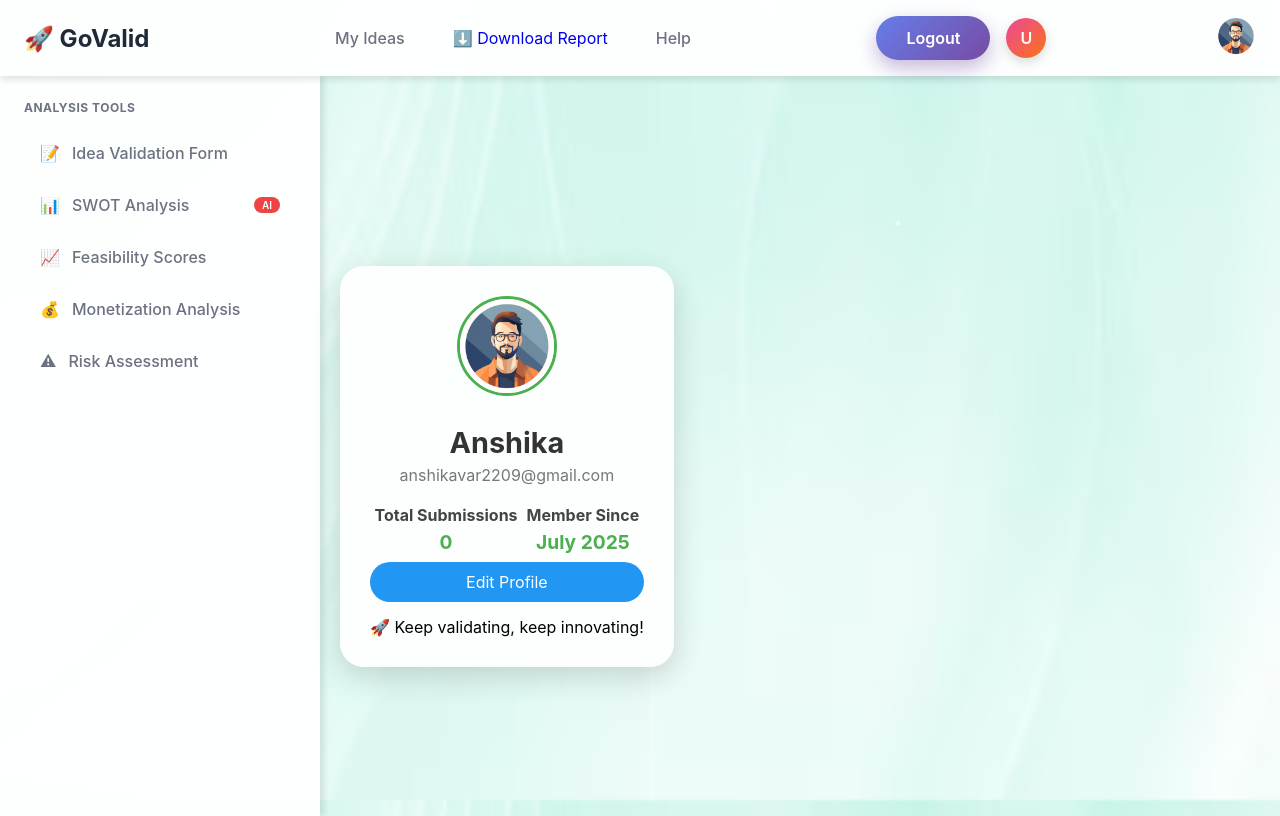
After one commit to yash191stack/GoValid, a Django app: page /dashboard/profile/ in a window 1280 px wide. The commit adds this page. Run offline with Django 5.2, Linux system fonts and the light colour scheme; a user stored in the database is signed in; data comes from the database, SQL or seed files in the repository; both versions use the stored data as it was after the commit; some libraries are stand-ins or nearby versions.

Commit message:
Profile icon also done & risk page styles done

```diff
--- a/dashboard/urls.py
+++ b/dashboard/urls.py
@@ -16,5 +16,6 @@ urlpatterns = [
     path('update/<int:id>/', views.update_message, name='update'),
     path('monetization/', views.monetization, name='monetization'),
     path('download/', views.download_report, name='download_report'),
+    path("profile/", views.profile_view, name="profile"),
 
 ]
--- a/dashboard/views.py
+++ b/dashboard/views.py
@@ -42,6 +42,25 @@ def download_report(request):
     if pisa_status.err:
         return HttpResponse("PDF generation failed")
     return response
+
+@login_required
+def profile_view(request):
+    user = request.user
+    submissions = Validate_form.objects.filter(user=user)
+
+    context = {
+        "user": user,
+        "submission_count": submissions.count()
+    }
+
+    return render(request, "dashboard/profile.html", context)
+
+
+
+
+
+
+
 
 # =================== CRUD Operations ====================
 @login_required
--- a/static/css/base_dash.css
+++ b/static/css/base_dash.css
@@ -342,3 +342,123 @@
             border-top: 1px solid rgba(255, 255, 255, 0.1);
             color: rgba(255, 255, 255, 0.6);
         }
+        .profile-container {
+    display: flex;
+    justify-content: center;
+    padding: 2rem;
+}
+.profile-card {
+    background: rgba(255, 255, 255, 0.9);
+    border-radius: 16px;
+    padding: 2rem;
+    box-shadow: 0 8px 20px rgba(0, 0, 0, 0.1);
+    text-align: center;
+}
+.profile-pic {
+    width: 100px;
+    height: 100px;
+    border-radius: 50%;
+    margin-bottom: 1rem;
+}
+.btn-download, .btn-logout, .btn-change {
+    display: block;
+    margin: 0.5rem auto;
+    padding: 0.6rem 1.2rem;
+    border-radius: 20px;
+    background: #4CAF50;
+    color: white;
+    text-decoration: none;
+}
+.btn-logout {
+    background: #f44336;
+}
+.btn-change {
+    background: #2196F3;
+}
+.profile-wrapper {
+    display: flex;
+    justify-content: center;
+    margin-top: 40px;
+}
+
+.profile-card {
+    background: rgba(255, 255, 255, 0.9);
+    border-radius: 20px;
+    padding: 30px;
+    max-width: 600px;
+    width: 100%;
+    box-shadow: 0 10px 30px rgba(0, 0, 0, 0.15);
+}
+
+.profile-header {
+    text-align: center;
+    margin-bottom: 20px;
+}
+
+.profile-icon {
+    width: 80px;
+    height: 80px;
+    border-radius: 50%;
+    margin-bottom: 10px;
+}
+
+.profile-details p, .profile-project p {
+    margin: 8px 0;
+    font-size: 0.95rem;
+}
+
+.profile-footer {
+    margin-top: 20px;
+    text-align: center;
+}
+.nav-profile-icon {
+    width: 40px;
+    height: 40px;
+    border-radius: 50%;
+    cursor: pointer;
+}
+.profile-container {
+    display: flex;
+    justify-content: center;
+    align-items: center;
+    padding: 40px;
+}
+
+.profile-card {
+    background: white;
+    border-radius: 16px;
+    padding: 30px;
+    box-shadow: 0 10px 20px rgba(0,0,0,0.15);
+    text-align: center;
+    max-width: 400px;
+    width: 100%;
+}
+
+.profile-image {
+    width: 120px;
+    height: 120px;
+    border-radius: 50%;
+    margin-bottom: 15px;
+}
+
+.profile-name {
+    font-size: 1.5rem;
+    font-weight: bold;
+    margin-bottom: 10px;
+}
+
+.profile-email, .profile-date {
+    font-size: 0.95rem;
+    margin: 5px 0;
+}
+
+.profile-stats {
+    margin-top: 20px;
+    font-size: 1.1rem;
+}
+
+.profile-footer {
+    margin-top: 30px;
+    font-style: italic;
+    color: #555;
+}
--- a/static/css/dashboard.css
+++ b/static/css/dashboard.css
@@ -4,6 +4,9 @@
             border-radius: 24px;
             overflow: hidden;
             box-shadow: 0 25px 50px -12px rgba(0, 0, 0, 0.25);
+
+            justify-content: center;
+
         }
 
         .hero-header {
--- a/templates/base_dash.html
+++ b/templates/base_dash.html
@@ -83,6 +83,14 @@
                 <a href="{% url 'accounts:logout' %}" class="logout-btn">Logout</a>
                 <div class="user-avatar">U</div>
             </div>
+            <div class="navbar-right">
+                <!-- Profile Icon in Navbar -->
+            <a href="{% url 'dashboard:profile' %}">
+                <img src="{% static 'img/icon.png' %}" class="nav-profile-icon" alt="Profile">
+            </a>
+
+            </div>
+
         </div>
     </nav>
 
--- a/templates/dashboard/dashboard.html
+++ b/templates/dashboard/dashboard.html
@@ -6,7 +6,8 @@
 
 <body>
   {% block body %}
-
+        <!-- Center Wrapper Outside Main -->
+    <div class="center-container">
         <!-- Main Content -->
         <main class="main-content">
             <div class="content-wrapper">
@@ -152,6 +153,7 @@
         </form>
 
     </div>
+    </div>
 
     <!-- Help Modal -->
     <div id="helpModal" class="modal">
--- /dev/null
+++ b/templates/dashboard/profile.html
@@ -0,0 +1,112 @@
+{% extends 'base_dash.html' %}
+{% load static %}
+
+{% block body %}
+<!-- Floating Particles Background -->
+<div class="floating-particles">
+    <div class="particle"></div>
+    <div class="particle"></div>
+    <div class="particle"></div>
+    <div class="particle"></div>
+    <div class="particle"></div>
+</div>
+
+<!-- Profile Page Wrapper -->
+<div class="profile-wrapper">
+    <div class="profile-card">
+        <img src="{% static 'img/icon.png' %}" class="profile-img" alt="Profile Icon">
+
+        <h2 class="profile-name">{{ user.username }}</h2>
+        <p class="profile-email">{{ user.email }}</p>
+
+        <div class="profile-stats">
+            <div class="stat-box">
+                <h4>Total Submissions</h4>
+                <p>{{ submission_count }}</p>
+            </div>
+            <div class="stat-box">
+                <h4>Member Since</h4>
+                <p>{{ user.date_joined|date:"F Y" }}</p>
+            </div>
+        </div>
+
+        <div class="profile-quote mt-4">
+            <a href="#" class="btn-change">Edit Profile</a>
+            <p style="margin-top: 15px;">🚀 Keep validating, keep innovating!</p>
+        </div>
+    </div>
+</div>
+
+<style>
+.profile-wrapper {
+    display: flex;
+    justify-content: center;
+    align-items: center;
+    padding: 60px 20px;
+    min-height: calc(100vh - 100px);
+}
+
+.profile-card {
+    background: rgba(255,255,255,0.9);
+    border-radius: 24px;
+    padding: 30px;
+    max-width: 400px;
+    width: 100%;
+    text-align: center;
+    box-shadow: 0 10px 30px rgba(0,0,0,0.15);
+    backdrop-filter: blur(20px);
+}
+
+.profile-img {
+    width: 100px;
+    height: 100px;
+    border-radius: 50%;
+    margin-bottom: 15px;
+    border: 3px solid #4CAF50;
+}
+
+.profile-name {
+    font-size: 1.8rem;
+    font-weight: bold;
+    color: #333;
+    margin: 10px 0 5px;
+}
+
+.profile-email {
+    font-size: 1rem;
+    color: #777;
+}
+
+.profile-stats {
+    display: flex;
+    justify-content: space-around;
+    margin-top: 20px;
+}
+
+.stat-box h4 {
+    font-size: 1rem;
+    margin-bottom: 5px;
+    color: #444;
+}
+
+.stat-box p {
+    font-size: 1.2rem;
+    font-weight: bold;
+    color: #4CAF50;
+}
+
+.btn-change {
+    padding: 10px 20px;
+    border-radius: 20px;
+    background: #2196F3;
+    color: white;
+    text-decoration: none;
+    transition: all 0.3s ease;
+}
+
+.btn-change:hover {
+    background: #0b7dda;
+    transform: scale(1.05);
+}
+</style>
+{% endblock %}
```
Also changed, not shown: db.sqlite3, static/img/icon.png (added).
